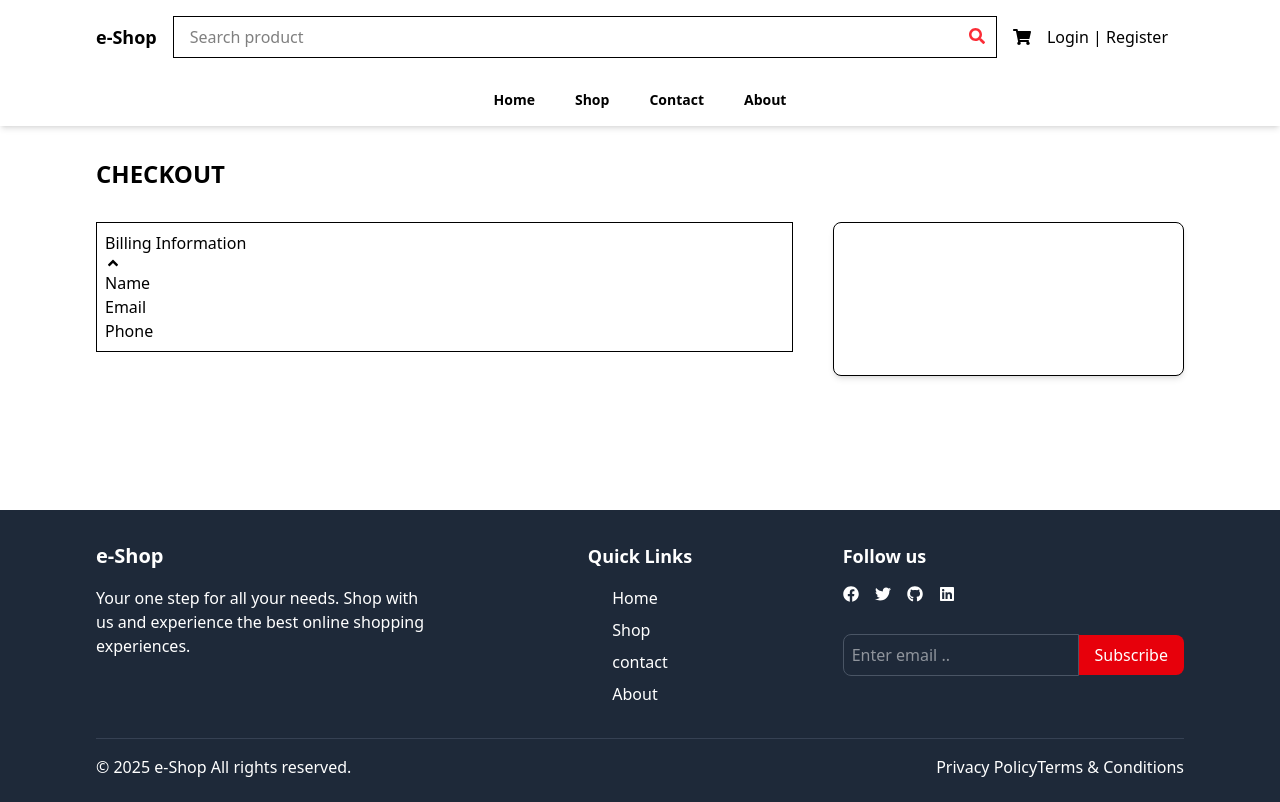
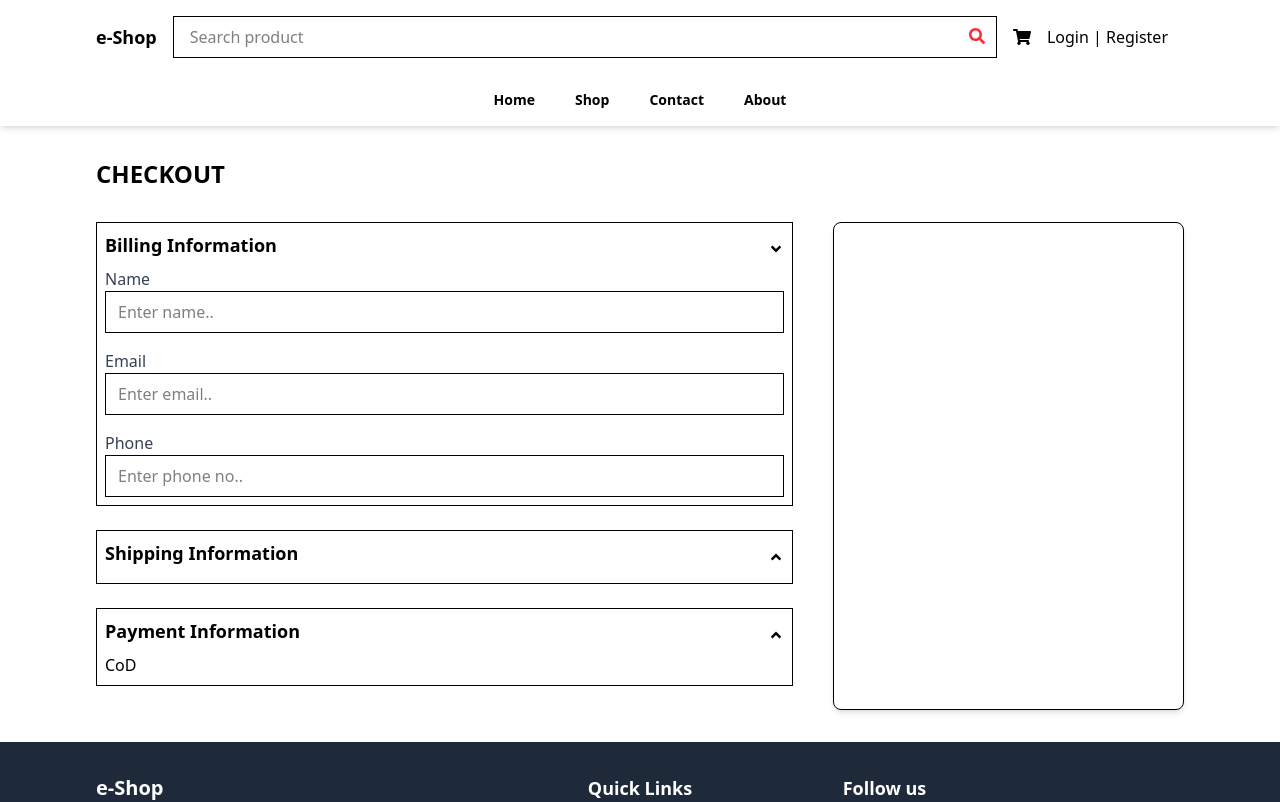
Before and after one commit to Blissmal/Ecommerce-react-js-redux-toolkit, a React (Vite) app: page /checkout in a window 1280 px wide. Shown: the top 802 px of the page. Built offline with nearby package versions, Linux system fonts and the light colour scheme.

Commit message:
Billing information styling

```diff
--- a/src/pages/Checkout.jsx
+++ b/src/pages/Checkout.jsx
@@ -1,35 +1,77 @@
-import React from "react";
-import { FaAngleUp } from "react-icons/fa";
+import React, { useState } from "react";
+import { FaAngleDown, FaAngleUp } from "react-icons/fa";
 
 const Checkout = () => {
+    const [billingToggle, setbillingToggle] = useState(true)
+    const [shippingToggle, setshippingToggle] = useState(false)
+    const [paymentToggle, setpaymentToggle] = useState(false)
+
+    const [paymentMethod, setpaymentMethod] = useState("CoD")
   return (
     <div className="container mx-auto py-8 min-h-96 px-4 md:px-16 lg:px-24">
       <h3 className="text-2xl font-semibold mb-4">CHECKOUT</h3>
       <div className="flex flex-col md:flex-row justify-between space-x-10 mt-8">
         <div className="md:w-2/3">
           <div className='border p-2 mb-6'>
-            <div>
-                <h3>Billing Information</h3>
-                <FaAngleUp />
+            <div className="flex items-center justify-between" onClick={() => setbillingToggle(prev => !prev)}>
+                <h3 className="text-lg font-semibold mb-2">Billing Information</h3>
+                {billingToggle ? <FaAngleDown /> : <FaAngleUp />}
             </div>
-            <div>
+            <div className={`space-y-4 ${billingToggle ? "" : "hidden"}`}>
                 <div>
-                    <label htmlFor="">Name</label>
-                    <input type="text" />
+                    <label className="block text-gray-700" htmlFor="">Name</label>
+                    <input className="w-full px-3 py-2 border" type="text" placeholder="Enter name.."/>
+                </div>
+                <div>
+                    <label className="block text-gray-700" htmlFor="">Email</label>
+                    <input className="w-full px-3 py-2 border" type="text" placeholder="Enter email.."/>
+                </div>
+                <div>
+                    <label className="block text-gray-700" htmlFor="">Phone</label>
+                    <input className="w-full px-3 py-2 border" type="text" placeholder="Enter phone no.."/>
                 </div>
             </div>
-            <div>
+          </div>
+
+          <div className='border p-2 mb-6'>
+            <div className="flex items-center justify-between" onClick={() => setshippingToggle(prev => !prev)}>
+                <h3 className="text-lg font-semibold mb-2">Shipping Information</h3>
+                {shippingToggle ? <FaAngleDown /> : <FaAngleUp />}
+            </div>
+            <div className={`space-y-4 ${shippingToggle ? "" : "hidden"}`}>
                 <div>
-                    <label htmlFor="">Email</label>
-                    <input type="text" />
+                    <label className="block text-gray-700" htmlFor="">Address</label>
+                    <input className="w-full px-3 py-2 border" type="text" placeholder="Enter address.."/>
+                </div>
+                <div>
+                    <label className="block text-gray-700" htmlFor="">City</label>
+                    <input className="w-full px-3 py-2 border" type="text" placeholder="Enter city name.."/>
+                </div>
+                <div>
+                    <label className="block text-gray-700" htmlFor="">Zip Code</label>
+                    <input className="w-full px-3 py-2 border" type="text" placeholder="Enter zip code.."/>
                 </div>
             </div>
-            <div>
-                <div>
-                    <label htmlFor="">Phone</label>
-                    <input type="text" />
+          </div>
+
+          <div className='border p-2 mb-6'>
+            <div className="flex items-center justify-between" onClick={() => setpaymentToggle(prev => !prev)}>
+                <h3 className="text-lg font-semibold mb-2">Payment Information</h3>
+                {paymentToggle ? <FaAngleDown /> : <FaAngleUp />}
+            </div>
+            <div className={`space-y-4 ${paymentToggle ? "" : "hidden"}`}>
+                <div className="flex items-center mb-2">
+                    <input type="radio" name="payment" placeholder="Enter address.." checked={paymentMethod == "CoD"} onChange={() => setpaymentMethod("CoD")}/>
+                    <label className="block text-gray-700 ml-2" htmlFor="">Cash on Delivery</label>
+                </div>
+                <div className="flex items-center mb-2">
+                    <input type="radio" name="payment" placeholder="Enter address.." checked={paymentMethod == "DC"} onChange={() => setpaymentMethod("DC")}/>
+                    <label className="block text-gray-700 ml-2" htmlFor="">Debit Card</label>
                 </div>
             </div>
+            {
+                paymentMethod
+            }
           </div>
         </div>
         <div className="md:w-1/3 bg-white p-6 rounded-lg shadow-md border">
```
